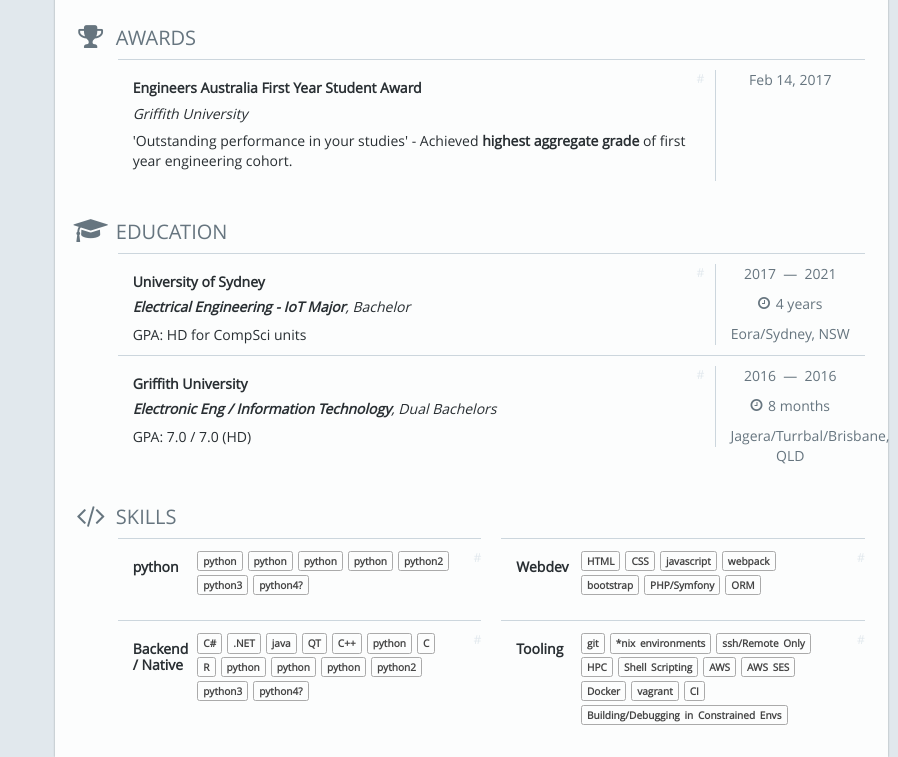
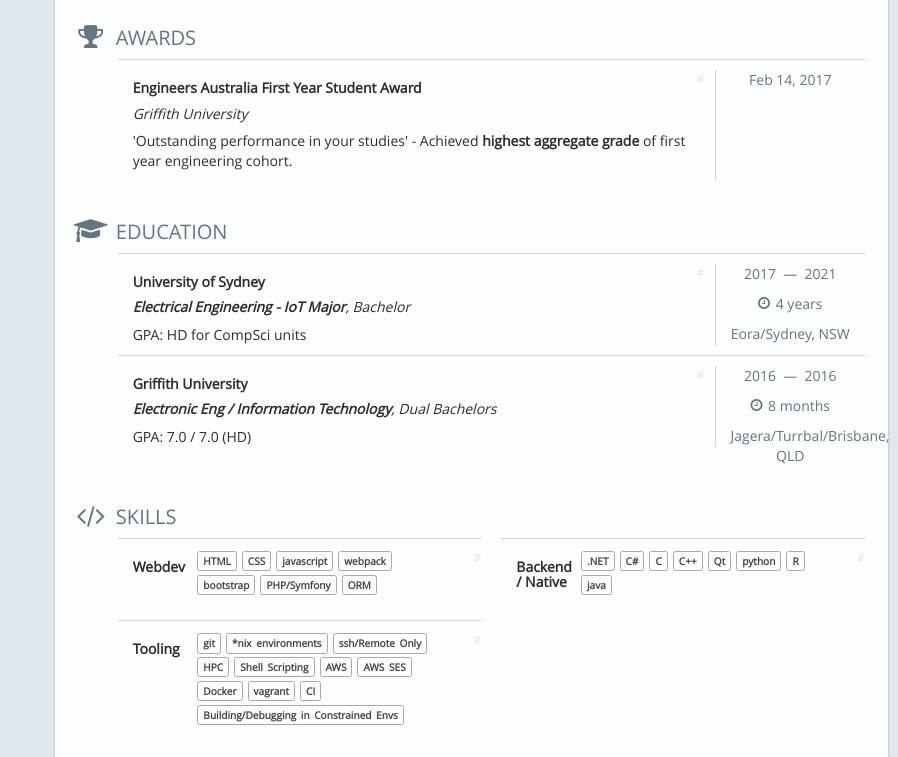
Before and after one commit to strazto/resume, a plain HTML site: page index.html in a window 1280 px wide. Shown: the part 1048-1805 px from the top of the page, without its empty margins (382-1280 px from the left). Drawn offline with Linux system fonts and the light colour scheme.

Commit message:
deploy: 0837f8dbcc7bc4bf38e304bd0a4cbdde3a825a7f

```diff
--- a/index.html
+++ b/index.html
@@ -441,19 +441,6 @@
                 </h3>
 
               <ul class="list-unstyled grid-list">
-                    <li class="row detail-item" id="skill-4">
-                      <a class="anchor-link item-anchor" href="#skill-4">#</a>
-                      <div class="col-xs-12 detail-item-content row no-gutters">
-                        <div class="col-xs-3">
-                            <h4 class="label-list-title detail-item-heading">python</h4>
-                        </div>
-                        <div class="col-xs-9 label-container">
-                              <ul class="list-inline labels small">
-                                <li class="label label-keyword">python</li><li class="label label-keyword">python</li><li class="label label-keyword">python</li><li class="label label-keyword">python</li><li class="label label-keyword">python2</li><li class="label label-keyword">python3</li><li class="label label-keyword">python4?</li>
-                              </ul>
-                        </div>
-                      </div>
-                    </li>
                     <li class="row detail-item" id="skill-3">
                       <a class="anchor-link item-anchor" href="#skill-3">#</a>
                       <div class="col-xs-12 detail-item-content row no-gutters">
@@ -475,7 +462,7 @@
                         </div>
                         <div class="col-xs-9 label-container">
                               <ul class="list-inline labels small">
-                                <li class="label label-keyword">C#</li><li class="label label-keyword">.NET</li><li class="label label-keyword">java</li><li class="label label-keyword">QT</li><li class="label label-keyword">C++</li><li class="label label-keyword">python</li><li class="label label-keyword">C</li><li class="label label-keyword">R</li><li class="label label-keyword">python</li><li class="label label-keyword">python</li><li class="label label-keyword">python</li><li class="label label-keyword">python2</li><li class="label label-keyword">python3</li><li class="label label-keyword">python4?</li>
+                                <li class="label label-keyword">.NET</li><li class="label label-keyword">C#</li><li class="label label-keyword">C</li><li class="label label-keyword">C++</li><li class="label label-keyword">Qt</li><li class="label label-keyword">python</li><li class="label label-keyword">R</li><li class="label label-keyword">java</li>
                               </ul>
                         </div>
                       </div>
```
